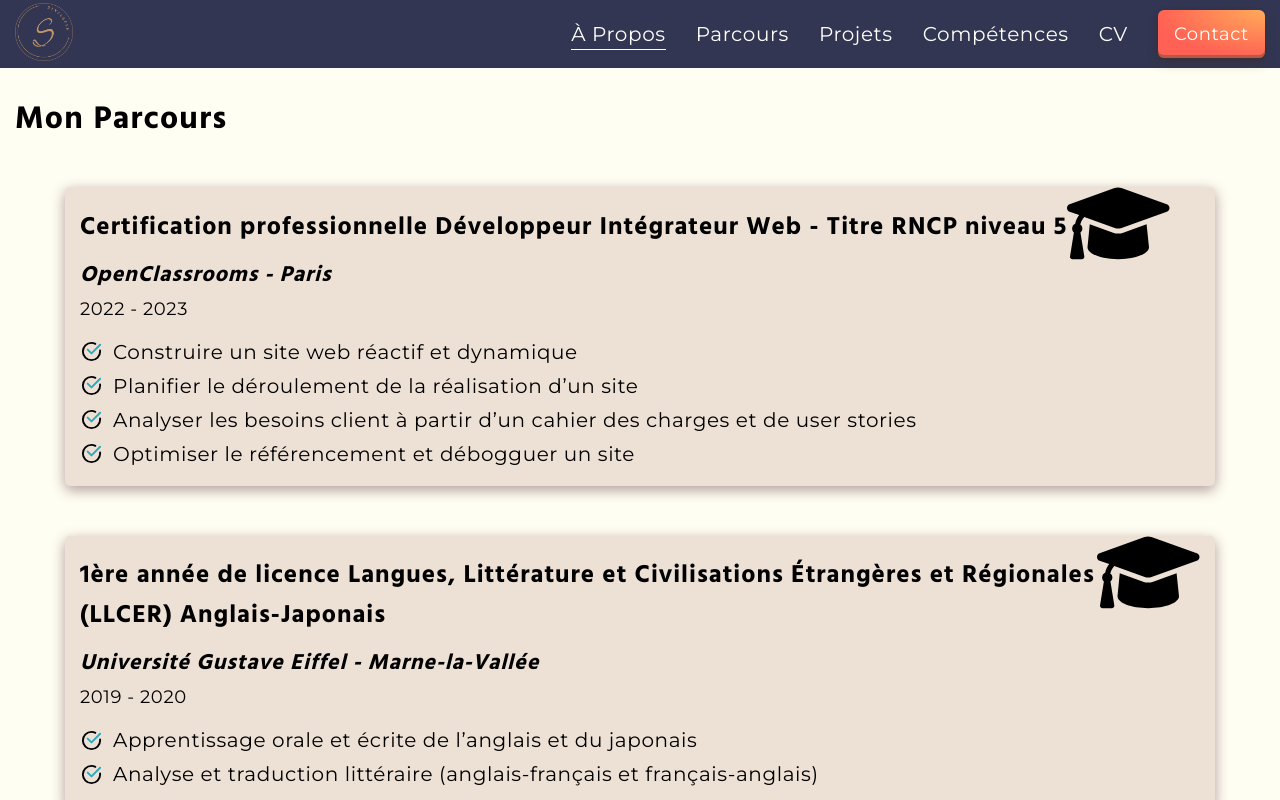
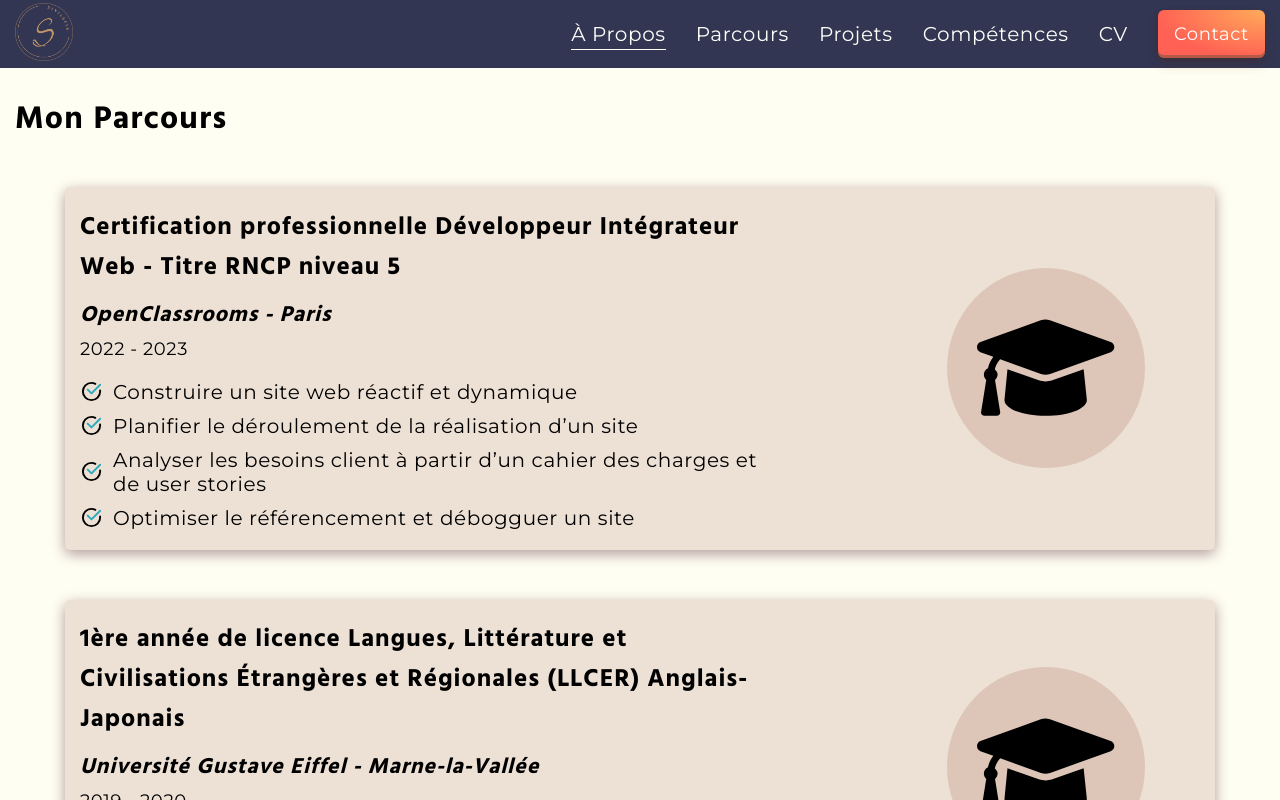
Before and after one commit to Christellaa/portfolio, a React (Create React App) app: page /studies in a window 1280 px wide. Shown: the top 800 px of the page. Built offline with nearby package versions, Linux system fonts and the light colour scheme.

Commit message:
Modify structure of study article

```diff
--- a/src/App.css
+++ b/src/App.css
@@ -416,7 +416,9 @@ footer h4 {
 
 /* #region Study */
 .studyGridItem {
-  padding: 0px 15px;
+  padding: 0 70px 0 15px;
+  align-items: center;
+  justify-content: space-between;
 }
 
 .studyTitle {
@@ -432,6 +434,22 @@ footer h4 {
 .date {
   margin-top: 0;
 }
+
+.studyLeft {
+  width: 64%;
+}
+
+.hatBg {
+  background-color: #ddc6b8;
+  height: 200px;
+  border-radius: 100%;
+}
+
+.hat {
+  width: 70%;
+  height: 70%;
+  object-fit: contain;
+}
 /* #endregion Study */
 
 /* #region Error */
```
